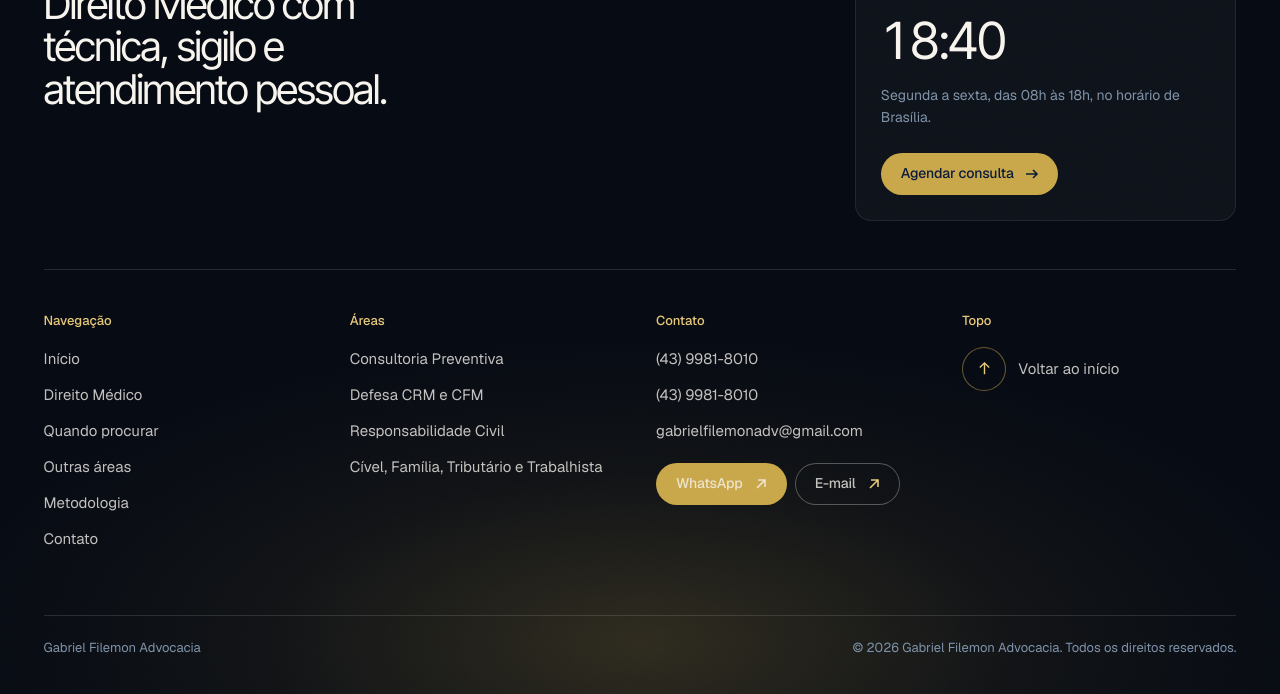
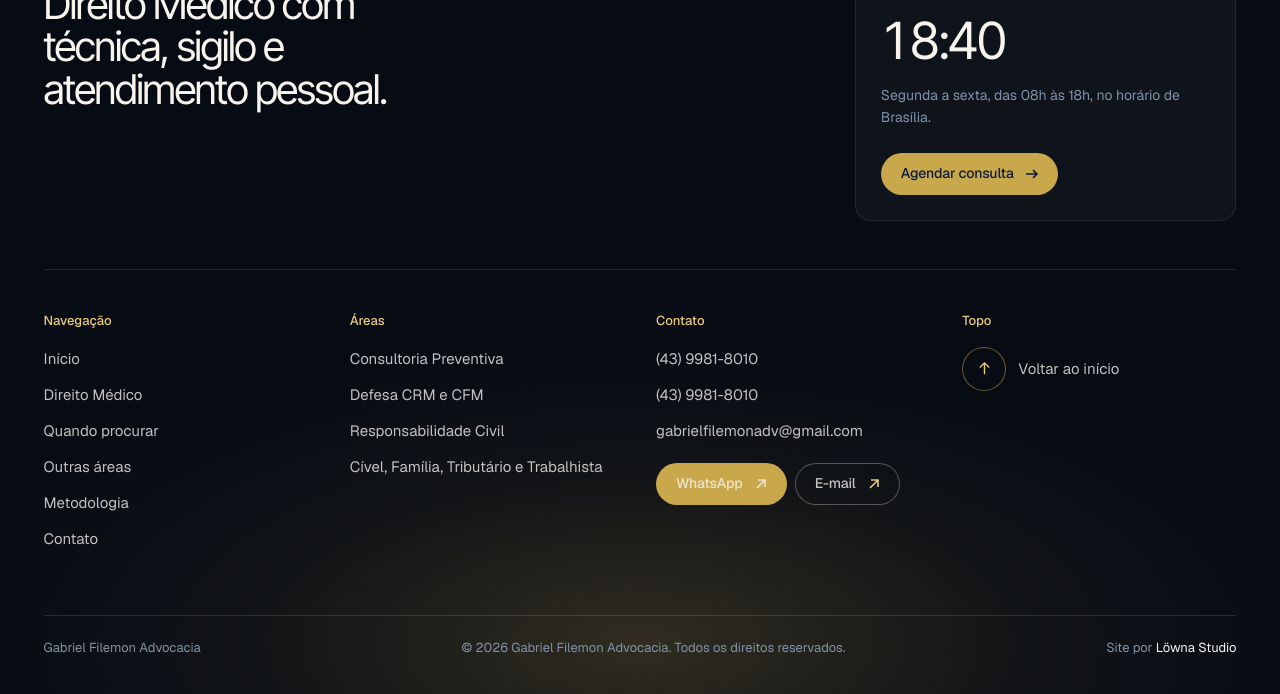
Before and after one commit to anaclaraaribeiro/JJF-Advocacia, a plain HTML site: page index.html in a window 1280 px wide. Shown: the part 8836-9530 px from the top of the page. Drawn offline with nearby package versions, Linux system fonts and the light colour scheme.

Commit message:
Rodapé: crédito Site por Löwna Studio com link
Co-Authored-By: Claude Opus 5.5 <noreply@anthropic.com>

```diff
--- a/index.html
+++ b/index.html
@@ -530,6 +530,8 @@ html.js .bars.live .bar{transform:scaleY(var(--s,1));filter:brightness(var(--b,1
 .to-top svg{width:15px;height:15px;fill:none;stroke:currentColor;stroke-width:1.5}
 .to-top:hover i{background:var(--gold);color:var(--navy);transform:translateY(-3px)}
 .ft-bottom{display:flex;justify-content:space-between;align-items:center;gap:12px 24px;flex-wrap:wrap;margin-top:clamp(56px,8vh,88px);padding-top:22px;border-top:1px solid var(--line-d);font-size:13px;color:var(--mist)}
+.ft-credit a{color:var(--off);background:linear-gradient(var(--gold),var(--gold)) left bottom/0 1px no-repeat;padding-bottom:2px;transition:background-size .4s var(--ease),color .3s}
+.ft-credit a:hover,.ft-credit a:focus-visible{color:var(--gold-l);background-size:100% 1px}
 
 /* mobile menu */
 .menu{position:fixed;inset:0;z-index:50;isolation:isolate;overflow-y:auto;background:radial-gradient(70% 40% at 100% 100%,rgba(201,168,76,.18),rgba(201,168,76,0) 70%),var(--navy);display:flex;flex-direction:column;padding:calc(10px + env(safe-area-inset-top,0px)) max(22px,env(safe-area-inset-right,0px)) calc(24px + env(safe-area-inset-bottom,0px)) max(22px,env(safe-area-inset-left,0px));clip-path:inset(0 0 100% 0);transition:clip-path .75s var(--ease)}
@@ -1243,6 +1245,7 @@ html.js [data-fade].in{opacity:1}
   <div class="ft-bottom">
     <span>Gabriel Filemon Advocacia</span>
     <span>© 2026 Gabriel Filemon Advocacia. Todos os direitos reservados.</span>
+    <span class="ft-credit">Site por <a href="https://www.lowna.com.br" target="_blank" rel="noopener noreferrer">Löwna Studio</a></span>
   </div>
 </footer>
 </div>
```
